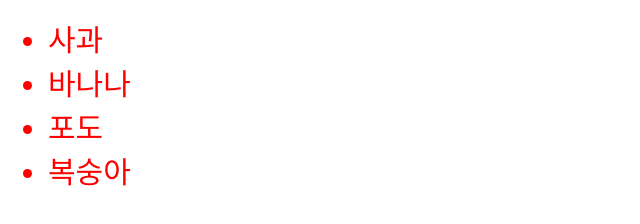
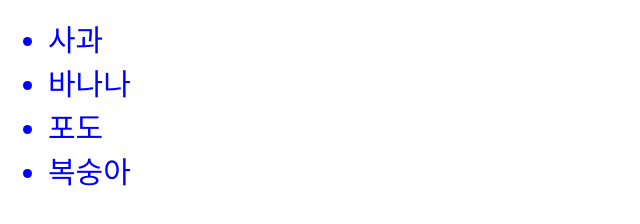
Before and after one commit to hydrangea86/js_study, a plain HTML site: page 2. web-api/1. DOM 기초/5. 유사배열의 문제범.html in a window 1280 px wide. Shown: the whole page, without its empty margins (0-640 px from the left). Drawn offline with Linux system fonts and the light colour scheme.

Commit message:
[21.09.07 #js 최종]

```diff
--- a/2. web-api/1. DOM 기초/5. 유사배열의 문제범.html
+++ b/2. web-api/1. DOM 기초/5. 유사배열의 문제범.html
@@ -1,5 +1,6 @@
 <!DOCTYPE html>
 <html lang="ko">
+
 <head>
     <meta charset="UTF-8">
     <meta http-equiv="X-UA-Compatible" content="IE=edge">
@@ -9,15 +10,18 @@
         li {
             font-size: 30px;
         }
+
         .red {
             color: red;
         }
+
         .blue {
             color: blue;
         }
     </style>
 
 </head>
+
 <body>
 
 
@@ -35,8 +39,9 @@
         //$elems: HTMLCollection 유사배열 타입
         const $elems = document.getElementsByClassName('red');
 
-        // for(let i = 0; i < $elems.length; i++) {
-            $elems[i].className = 'blue';
+        // for (let i = 0; i < $elems.length; i++) {
+        //     $elems[i].className = 'blue';
+        // }
 
         /*
             HTMLCollection 유사배열은 실시간 변동하는
@@ -50,12 +55,12 @@
         console.log($elems);
         console.log(realArr);
 
-        for(let i = 0; i < realArr.length; i++) {
+        for (let i = 0; i < realArr.length; i++) {
             realArr[i].className = 'blue';
         };
-
     </script>
 
 
 </body>
+
 </html>
```
Lines whose indentation alone changed are shown as unchanged.
